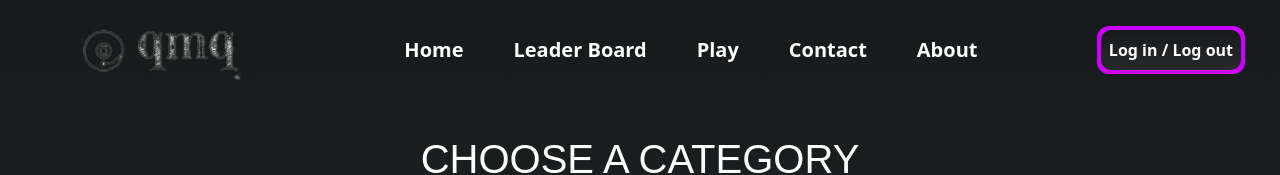
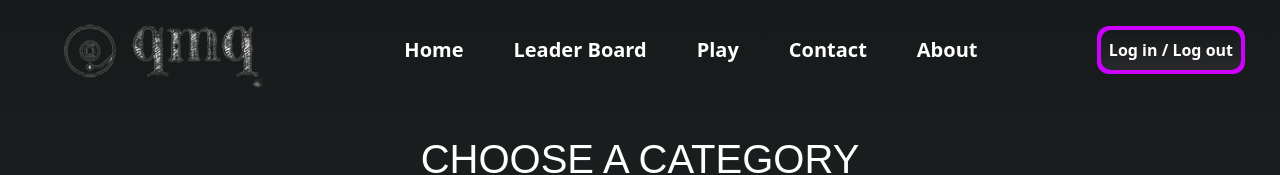
Before and after one commit to atakanhbk/GuessMusic, a React (Create React App) app in the folder guessmusic/: page / in a window 1280 px wide. Shown: the top 175 px of the page. Built offline with nearby package versions, Linux system fonts and the light colour scheme.

Commit message:
Little Changes

```diff
--- a/guessmusic/src/App.css
+++ b/guessmusic/src/App.css
@@ -34,12 +34,21 @@ header {
   font-weight: bold;
 }
 
-.trigger_logo{
+.trigger_logo {
   height: 100%;
-    display: flex;
-    justify-content: center;
-    align-items: center;
-    z-index: 1;
+  display: flex;
+  justify-content: center;
+  align-items: center;
+  z-index: 1;
+}
+
+.logoIcon {
+  height: 100%;
+}
+
+.logoIcon img {
+  object-fit: none;
+  height: 100%;
 }
 
 .nav-ul {
--- a/guessmusic/src/HomeHeader.js
+++ b/guessmusic/src/HomeHeader.js
@@ -7,11 +7,9 @@ export default function HomeHeader() {
     <div>
       <header>
         <div className="trigger_logo">
-          <div className="logo">
-            <a className="logoIcon" href="/">
-              <img width={250} src={Logo} />
-            </a>
-          </div>
+          <a className="logoIcon" href="/">
+            <img width={250} src={Logo} />
+          </a>
         </div>
         <div className="nav">
           <ul className="nav-ul">
```
